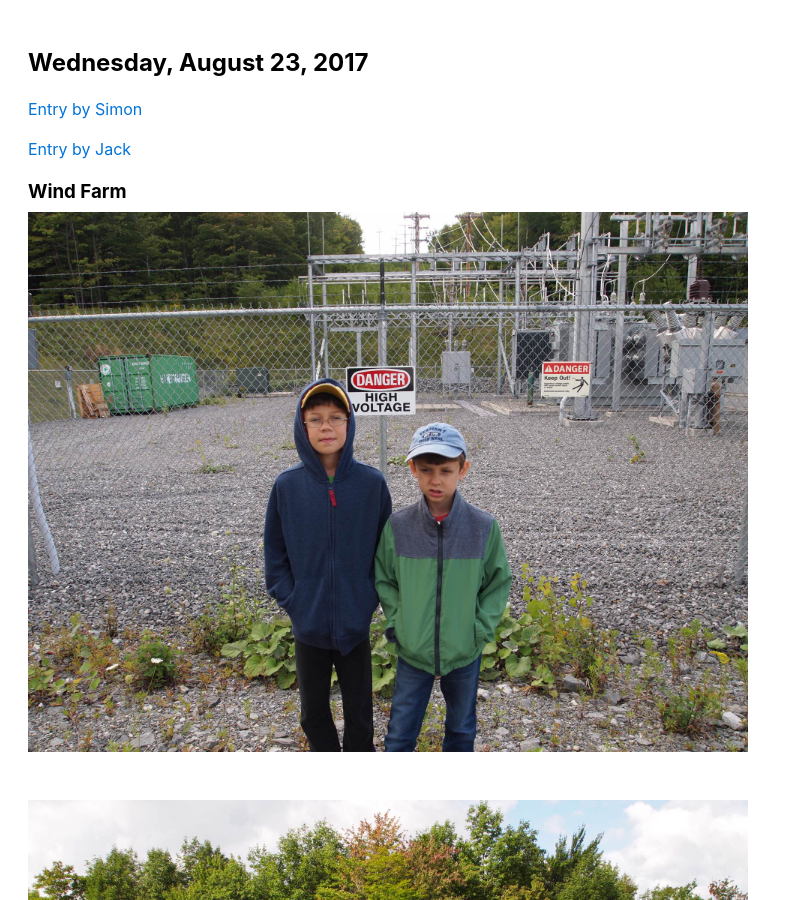
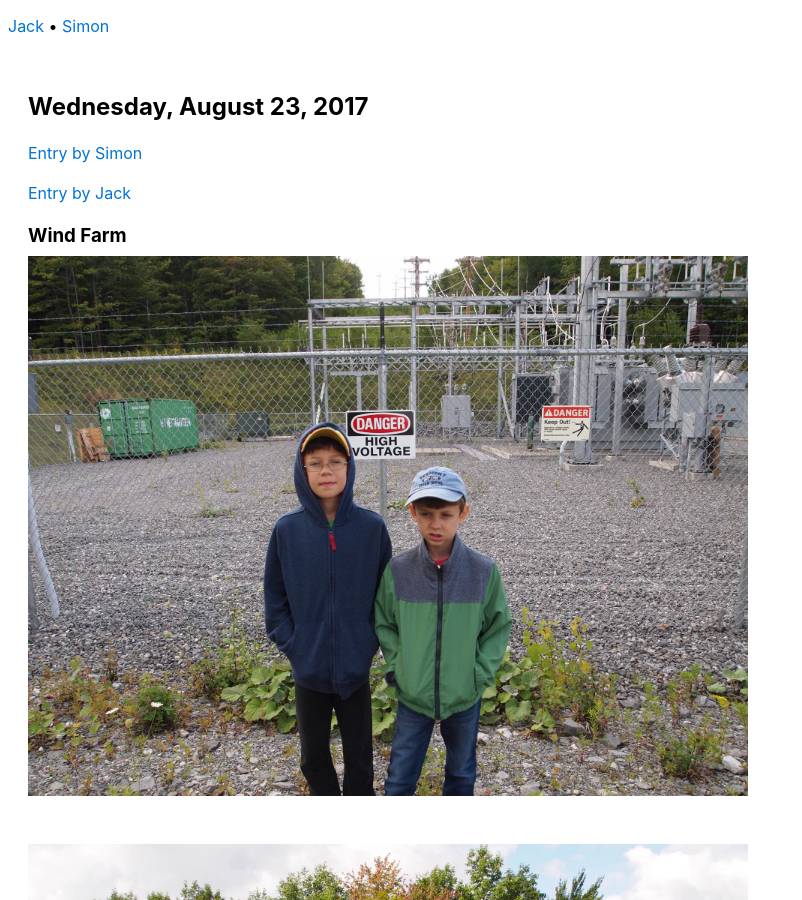
Before and after one commit to newlyceum/journal, a Jekyll site: the page built from index.html, in a window 1280 px wide and 900 px high. Shown: the whole window, without its empty margins (0-802 px from the left). Built offline with Jekyll 4.4.1, drawn with Linux system fonts in a browser that asks for light colours.

Commit message:
links for kids

```diff
--- a/_layouts/home.html
+++ b/_layouts/home.html
@@ -7,6 +7,9 @@
 </head>
 <body>
 
+    <div class="wrapper">
+        <p><a href="/journal/jack">Jack</a> &bull; <a href="/journal/simon">Simon</a></p>
+    </div>
     <div class="wrapper"><div class="recent">
         <!-- <h1>Posts by Date</h1> -->
 {% for post in site.categories.general %}
```
Also changed, not shown: _layouts/admin.html (added).
